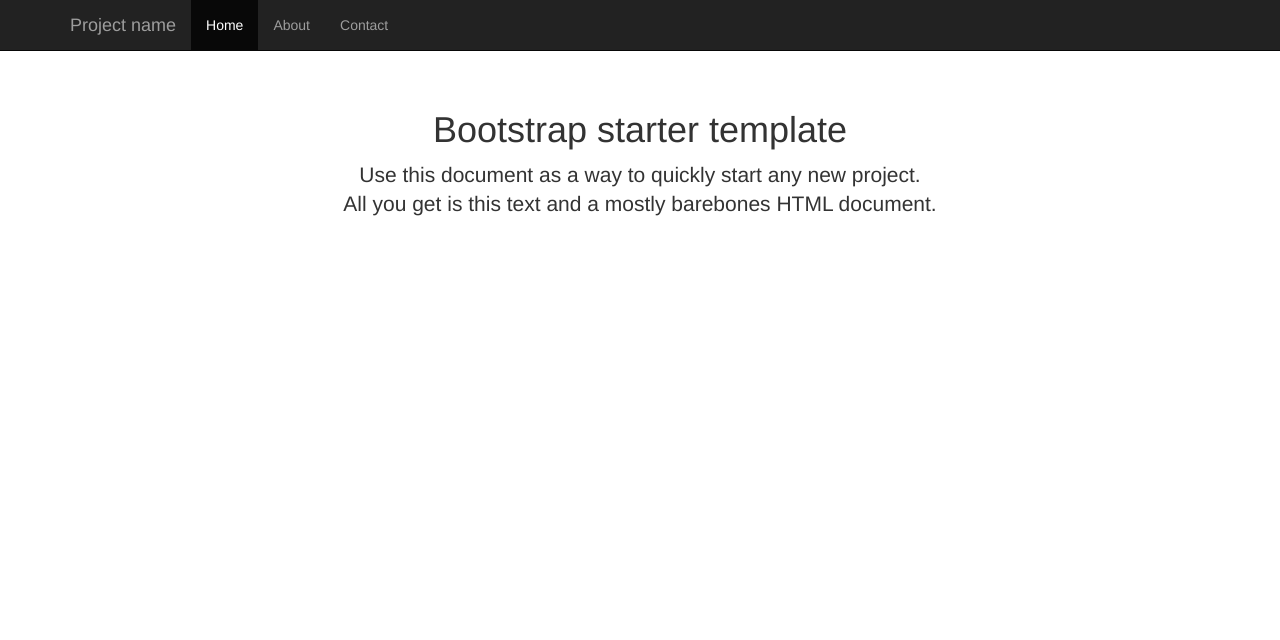
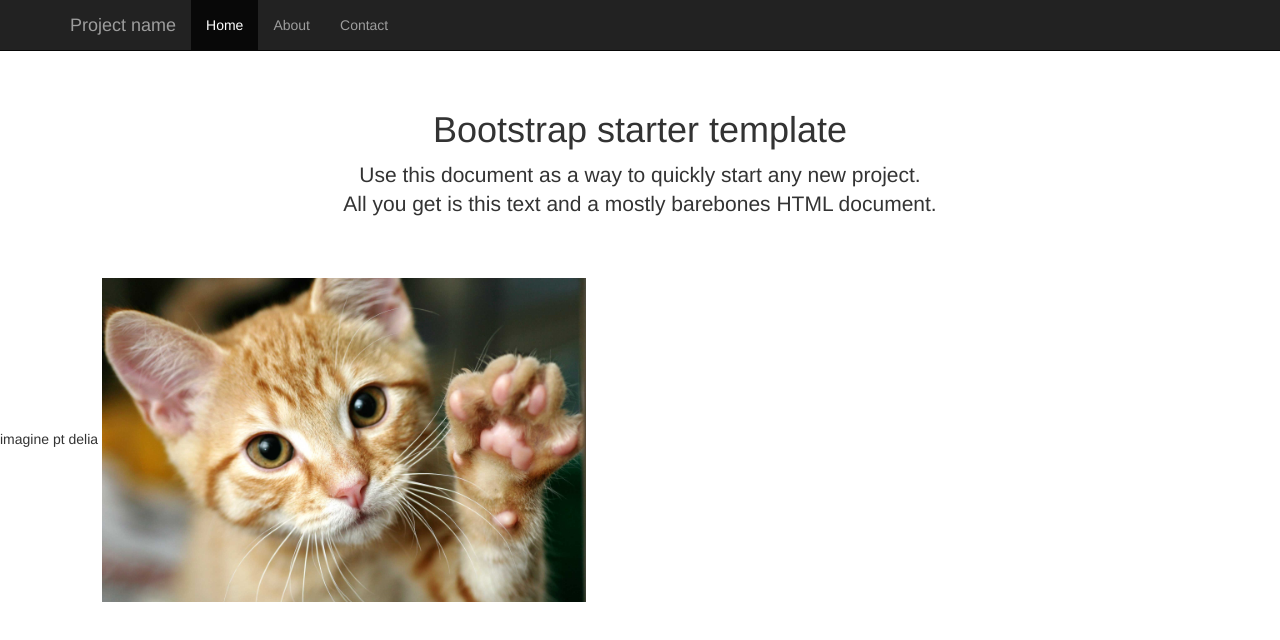
Before and after one commit to bogdan-marian/demo-delia, a plain HTML site: page website3/index.html in a window 1280 px wide. Drawn offline with nearby package versions, Linux system fonts and the light colour scheme.

Commit message:
adaugat pisica

```diff
--- a/website3/index.html
+++ b/website3/index.html
@@ -54,6 +54,11 @@
       </div>
 
     </div><!-- /.container -->
+	<div>
+	imagine pt delia
+	<img src="./picture2.PNG" >
+
+	</div>
 
 
     <!-- Bootstrap core JavaScript
```
Also changed, not shown: website3/picture2.PNG (added).
